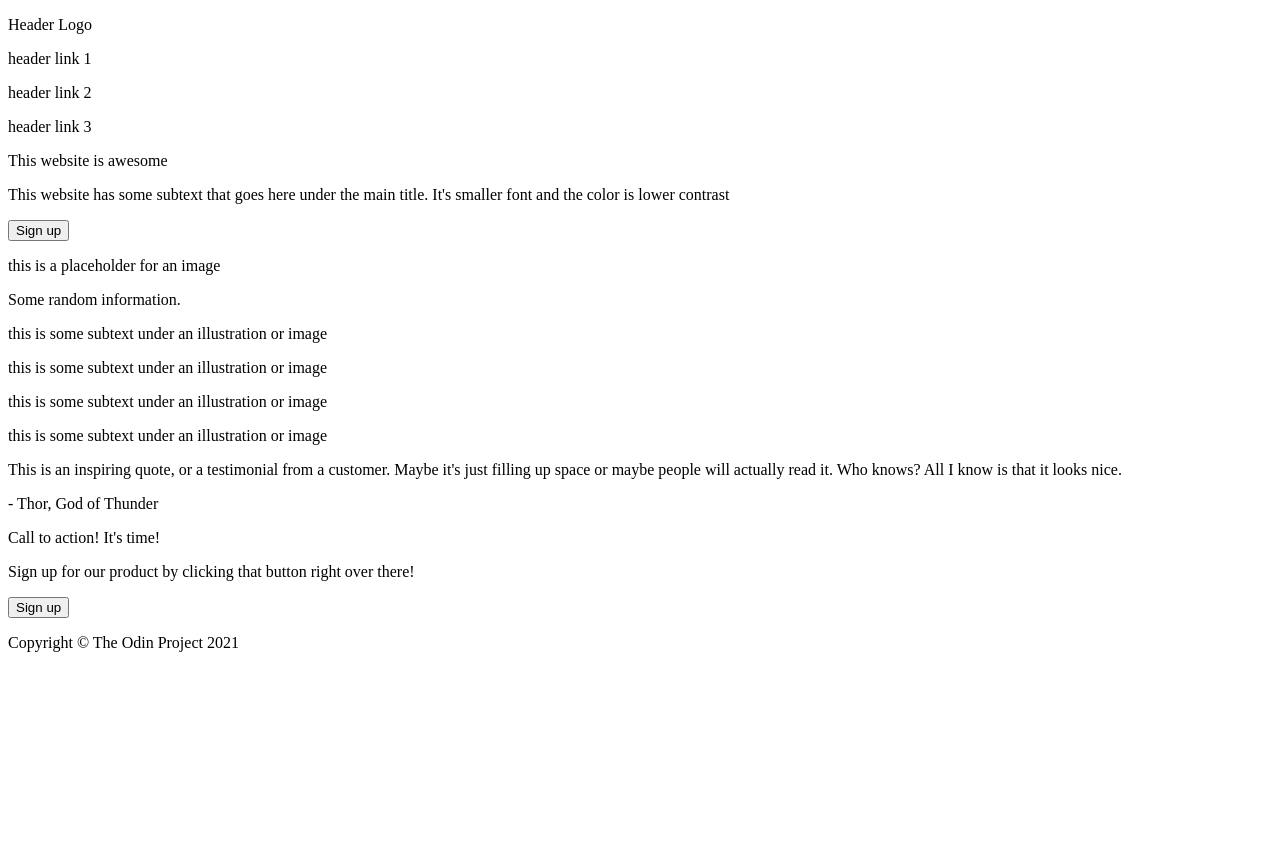
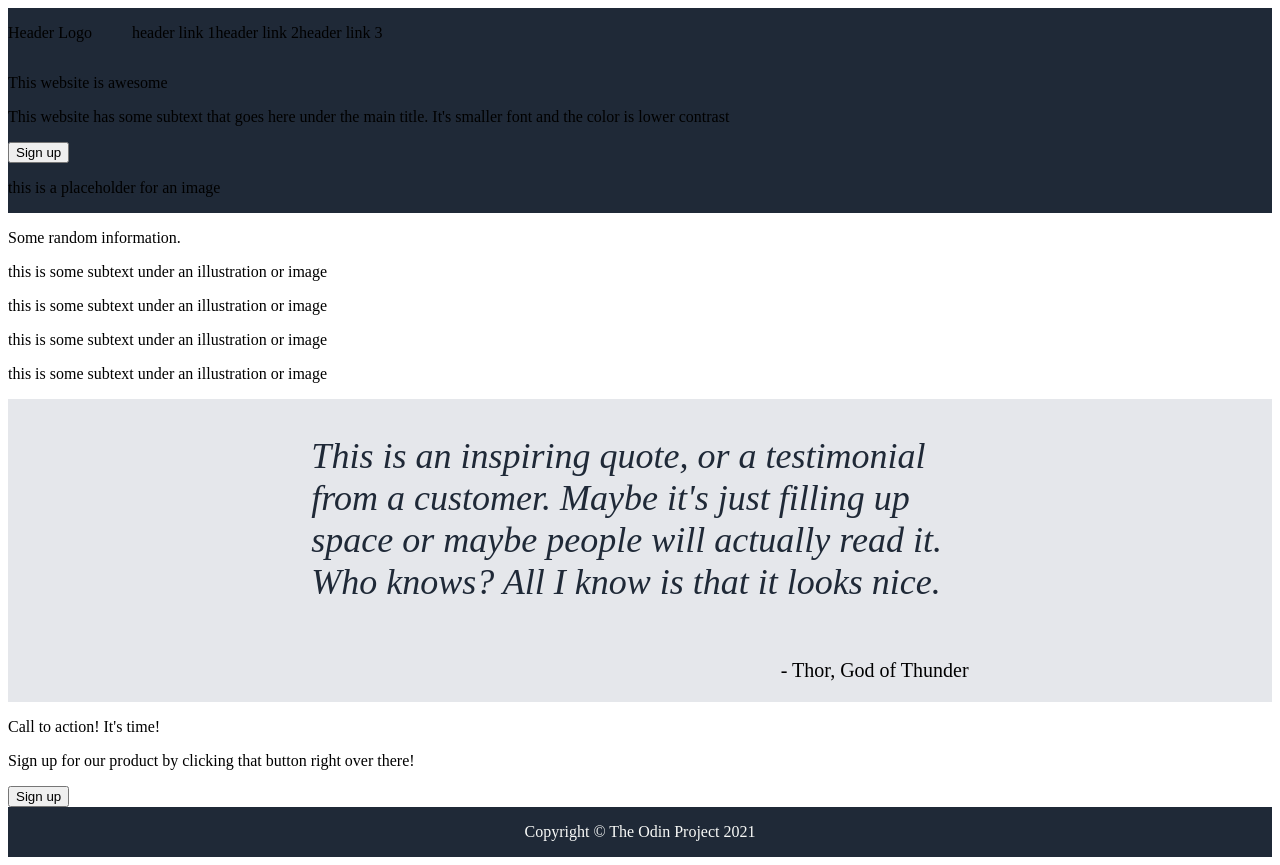
Before and after one commit to niks-programming/webpage-project, a plain HTML site: page index.html in a window 1280 px wide. Before the commit the page ends 800 px from the top, so only its background shows below. Drawn offline with Linux system fonts and the light colour scheme.

Commit message:
Finish the css for section 3 and footer

```diff
--- a/index.html
+++ b/index.html
@@ -9,10 +9,14 @@
     <body>
         <div class="section-1">
             <div class="header">
-                <p>Header Logo</p>
-                <p>header link 1</p>
-                <p>header link 2</p>
-                <p>header link 3</p>
+                <div class="ledft-items">
+                    <p>Header Logo</p>
+                </div>
+                <ul class="right-items">
+                    <li>header link 1</li>
+                    <li>header link 2</li>
+                    <li>header link 3</li>
+                </ul>
             </div>
 
             <div class="content">
@@ -36,8 +40,10 @@
         </div>
 
         <div class="section-3">
-            <p class="quote">This is an inspiring quote, or a testimonial from a customer. Maybe it's just filling up space or maybe people will actually read it. Who knows? All I know is that it looks nice.</p>
-            <p class="quoter">- Thor, God of Thunder</p>
+            <div class="quote-container">
+                <p class="quote">This is an inspiring quote, or a testimonial from a customer. Maybe it's just filling up space or maybe people will actually read it. Who knows? All I know is that it looks nice.</p>
+                <p class="quoter">- Thor, God of Thunder</p>
+            </div>
         </div>
 
         <div class="section-4">
--- a/styles.css
+++ b/styles.css
@@ -0,0 +1,60 @@
+body {
+    display: flex;
+    flex-direction: column;
+    font-family: ;
+}
+
+.section-1 {
+    background-color: #1F2937;
+}
+
+.header {
+    display: flex;
+}
+
+.section-3 {
+    background-color: #E5E7EB;
+    display: flex;
+    justify-content: center;
+    align-items: center;
+}
+
+.quote-container {
+    max-width: 52%;
+    display: flex;
+    flex-direction: column;
+}
+
+.quote {
+    display: flex;
+    justify-content: flex-start;
+    flex-wrap: wrap;
+    font-size: 36px;
+    font-style: italic;
+    font-weight: 300;
+    color: #1F2937;
+}
+
+.quoter {
+    display: flex;
+    justify-content: flex-end;
+    font-size: 20px;
+    color: black;
+}
+
+.section-4 {
+
+}
+
+.footer {
+    display: flex;
+    justify-content: center;
+    align-items: center;
+    background-color: #1F2937;
+    color: #F9FAF8;
+}
+
+ul {
+    list-style-type: none;
+    display: flex;
+}
```
